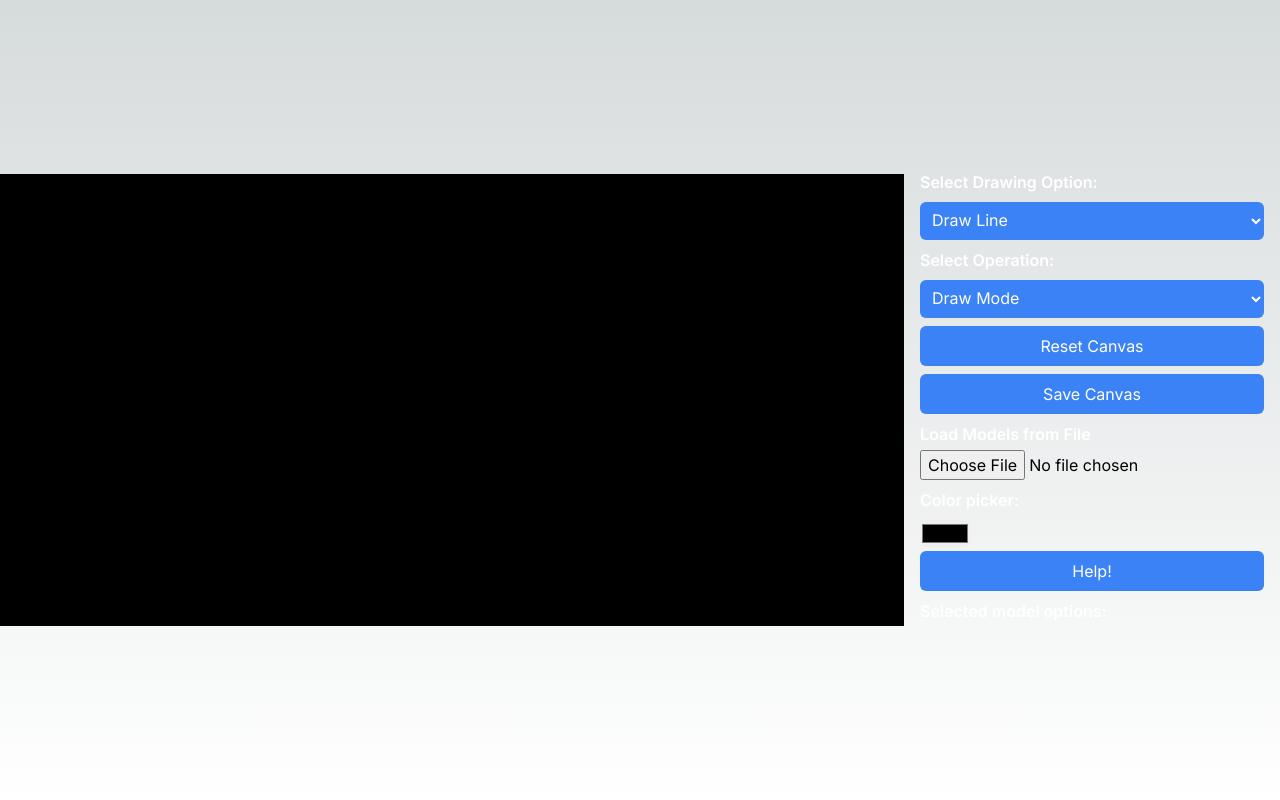
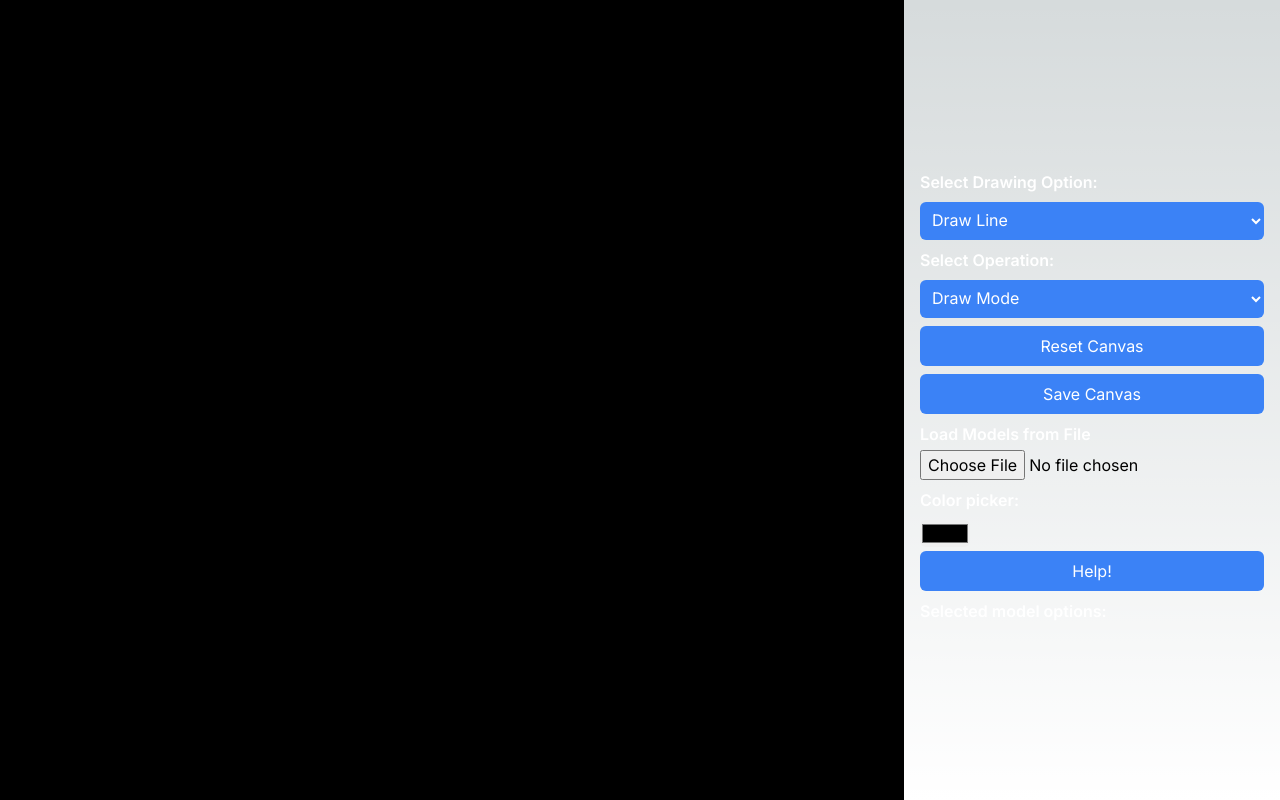
Before and after one commit to GAIB20/tugas-besar-grafkom-1-webglhf, a Next.js app: page / in a window 1280 px wide. Built offline with nearby package versions, Linux system fonts and the light colour scheme.

Commit message:
chore: delete comment and chg canvas to fix size

```diff
--- a/src/app/canvas.tsx
+++ b/src/app/canvas.tsx
@@ -18,7 +18,14 @@ import Modal from "react-modal";
 import { Polygon } from "@/webgl/models/polygon";
 import { Union } from "@/webgl/tools/union";
 
-type Mode = "draw" | "select" | "translate" | "rotate" | "pointMover" | "scale" | "union";
+type Mode =
+  | "draw"
+  | "select"
+  | "translate"
+  | "rotate"
+  | "pointMover"
+  | "scale"
+  | "union";
 type ModelType = "line" | "rectangle" | "square" | "polygon";
 
 export default function Canvas() {
@@ -29,7 +36,8 @@ export default function Canvas() {
     null
   );
   const [isModalOpen, setIsModalOpen] = useState(false);
-  const [enableAutoConvexHull, setEnableAutoConvexHull] = useState<Boolean>(true);
+  const [enableAutoConvexHull, setEnableAutoConvexHull] =
+    useState<Boolean>(true);
 
   const openModal = () => {
     setIsModalOpen(true);
@@ -242,25 +250,6 @@ export default function Canvas() {
     reader.readAsText(file); // Read file as text
   }
 
-  // function computeDimension() {
-  //   const selectedModel = drawer?.getSelectedModel();
-
-  //   if (selectedModel?.getType() === "line") {
-  //     const line = selectedModel as Line;
-  //     setWidth(Math.round(line.getWidth()));
-  //   }
-  //   if (selectedModel?.getType() === "square") {
-  //     const square = selectedModel as Square;
-  //     setWidth(square.getSize());
-  //   }
-
-  //   if (selectedModel?.getType() === "rectangle") {
-  //     const rectangle = selectedModel as Rectangle;
-  //     setHeight(rectangle.getHeight());
-  //     setWidth(rectangle.getWidth());
-  //   }
-  // }
-
   function handleMouseDown(
     e: React.MouseEvent<HTMLCanvasElement, globalThis.MouseEvent>
   ) {
@@ -313,19 +302,27 @@ export default function Canvas() {
       }
     }
 
-    if (mode === "draw" && (objectToDraw === "polygon" || drawer.getSelectedModel()?.getType() === "polygon")){
-      console.log("DRAWING POLYGON POINTS")
-      if (drawer.getSelectedModel() === null){
-        console.log("NULL")
+    if (
+      mode === "draw" &&
+      (objectToDraw === "polygon" ||
+        drawer.getSelectedModel()?.getType() === "polygon")
+    ) {
+      console.log("DRAWING POLYGON POINTS");
+      if (drawer.getSelectedModel() === null) {
+        console.log("NULL");
         const model = new Polygon();
-        model.addVertice(new Point(e.clientX - rect.left, e.clientY - rect.top));
+        model.addVertice(
+          new Point(e.clientX - rect.left, e.clientY - rect.top)
+        );
         if (enableAutoConvexHull) model.doConvexHull();
         model.isDrawing = true;
         drawer.addModel(model);
         drawer.select(model);
       } else {
         const model = drawer.getSelectedModel() as Polygon;
-        model.addVertice(new Point(e.clientX - rect.left, e.clientY - rect.top));
+        model.addVertice(
+          new Point(e.clientX - rect.left, e.clientY - rect.top)
+        );
         if (enableAutoConvexHull) model.doConvexHull();
       }
       drawer.draw();
@@ -343,38 +340,6 @@ export default function Canvas() {
         toast.success("Model added to union operation.");
       }
     }
-
-    // if (mode === "pointMover" && pointMover && drawer.getSelectedVertice()) {
-    //   pointMover.start(
-    //     drawer.getSelectedModel() as Model,
-    //     new Point(e.clientX - rect.left, e.clientY - rect.top)
-    //   );
-    // }
-
-    // if (mode === "translate" && translator && drawer.getSelectedModel()) {
-    //   translator.start(
-    //     drawer.getSelectedModel() as Model,
-    //     new Point(e.clientX - rect.left, e.clientY - rect.top)
-    //   );
-    //   return;
-    // }
-
-    // if (mode === "rotate" && rotator && drawer.getSelectedModel()) {
-    //   rotator.start(
-    //     drawer.getSelectedModel() as Model,
-    //     new Point(e.clientX - rect.left, e.clientY - rect.top)
-    //   );
-    //   return;
-    // }
-
-    // if (mode === "scale" && scaler && drawer.getSelectedModel()) {
-    //   console.log("MODE SCALER");
-    //   scaler.start(
-    //     drawer.getSelectedModel() as Model,
-    //     new Point(e.clientX - rect.left, e.clientY - rect.top)
-    //   );
-    //   return;
-    // }
 
     const model = getModel(e, rect);
 
@@ -403,7 +368,8 @@ export default function Canvas() {
 
     const models = drawer.getModels();
 
-    for (let i = models.length - 1; i >= 0; i--) { // Iterate backwards to start from the topmost model
+    for (let i = models.length - 1; i >= 0; i--) {
+      // Iterate backwards to start from the topmost model
       const model = models[i];
       if (model.isPointInside(point, 10)) {
         return model;
@@ -436,27 +402,6 @@ export default function Canvas() {
       }
     }
 
-    // if (mode === "translate" && translator) {
-    //   translator.move(new Point(e.clientX - rect!.left, e.clientY - rect!.top));
-    //   return;
-    // }
-
-    // if (mode === "rotate" && rotator) {
-    //   rotator.move(new Point(e.clientX - rect!.left, e.clientY - rect!.top));
-    //   return;
-    // }
-
-    // if (mode === "scale" && scaler) {
-    //   console.log("MOVING SCALER");
-    //   scaler.move(new Point(e.clientX - rect!.left, e.clientY - rect!.top));
-    //   return;
-    // }
-
-    // if (mode === "pointMover" && pointMover) {
-    //   pointMover.move(new Point(e.clientX - rect!.left, e.clientY - rect!.top));
-    //   return;
-    // }
-
     if (!startPoint || !currentDrawingModel) {
       return;
     }
@@ -473,7 +418,6 @@ export default function Canvas() {
     });
 
     drawer.draw();
-    // computeDimension();
   }
 
   function handleMouseUp(
@@ -507,36 +451,16 @@ export default function Canvas() {
       const tool = mapModeToTool[mode];
       if (tool) {
         tool.end();
-
-        // if (mode === "pointMover") {
-        //   computeDimension();
-        // }
       }
     }
-
-    // if (mode === "translate" && translator) {
-    //   translator.end();
-    // }
-
-    // if (mode === "rotate" && rotator) {
-    //   rotator.end();
-    // }
-
-    // if (mode === "scale" && scaler) {
-    //   console.log("ENDING SCALER");
-    //   scaler.end();
-    // }
-
-    // if (mode === "pointMover" && pointMover) {
-    //   pointMover.end();
-    //   computeDimension();
-    // }
 
     setCurrentDrawingModel(null);
     setStartPoint(null);
   }
 
-  function handleDoubleClick(e: React.MouseEvent<HTMLCanvasElement, globalThis.MouseEvent>) {
+  function handleDoubleClick(
+    e: React.MouseEvent<HTMLCanvasElement, globalThis.MouseEvent>
+  ) {
     drawer?.unselect();
   }
 
@@ -586,12 +510,6 @@ export default function Canvas() {
     clear();
     if (drawer) setTranslator(new Translator(drawer));
   }
-
-  // function handleScale() {
-  //   setMode("scale");
-  //   clear();
-  //   if (drawer) setScaler(new Scaler(drawer));
-  // }
 
   function handlePointMover() {
     if (drawer?.getSelectedVertice() === null) {
@@ -737,7 +655,7 @@ export default function Canvas() {
       );
     } else if (selectedModelType === "polygon") {
       return (
-        <div style={{ display: 'flex', flexDirection: 'column' }}>
+        <div style={{ display: "flex", flexDirection: "column" }}>
           <button
             className="bg-blue-500 p-2 rounded-md text-white mt-2"
             onClick={() => {
@@ -745,7 +663,7 @@ export default function Canvas() {
               if (selectedModel) {
                 selectedModel.doConvexHull();
                 drawer?.draw();
-                toast.success("Successfully created a convex hull")
+                toast.success("Successfully created a convex hull");
               }
             }}
           >
@@ -778,15 +696,17 @@ export default function Canvas() {
 
   return (
     <>
+      <div className="w-full h-full max-h-screen overflow-auto">
         <canvas
           ref={canvasRef}
           id="webgl-canvas"
-        className="w-full h-full bg-gray-200"
+          className="w-[1920px] h-[1080px] bg-gray-200"
           onMouseDown={handleMouseDown}
           onMouseMove={handleMouseMove}
           onMouseUp={handleMouseUp}
           onDoubleClick={handleDoubleClick}
         />
+      </div>
 
       <div className="flex flex-col h-full rounded-md bg-gray-black p-4">
         <label
@@ -811,19 +731,20 @@ export default function Canvas() {
           <option value="polygon">Draw Polygon</option>
         </select>
 
-        { (objectToDraw === "polygon") &&
-          (
+        {objectToDraw === "polygon" && (
           <button
-              className={`${enableAutoConvexHull ? 'bg-red-500' : 'bg-green-500'} p-2 rounded-md text-white mb-2`}
-              onClick={ (_) => {
-                  setEnableAutoConvexHull(!enableAutoConvexHull)
-                }
-              }
+            className={`${
+              enableAutoConvexHull ? "bg-red-500" : "bg-green-500"
+            } p-2 rounded-md text-white mb-2`}
+            onClick={(_) => {
+              setEnableAutoConvexHull(!enableAutoConvexHull);
+            }}
           >
-                {enableAutoConvexHull ? 'Disable Auto Convex Hull' : 'Enable Auto Convex Hull'}
+            {enableAutoConvexHull
+              ? "Disable Auto Convex Hull"
+              : "Enable Auto Convex Hull"}
           </button>
-          )
-        }
+        )}
 
         <label
           htmlFor="mode"
@@ -847,8 +768,7 @@ export default function Canvas() {
           <option value="animate">Animate!</option>
         </select>
 
-        { (mode === "union") &&
-          (
+        {mode === "union" && (
           <button
             className="bg-red-500 p-2 rounded-md text-white mb-2"
             onClick={() => {
@@ -857,8 +777,7 @@ export default function Canvas() {
           >
             Merge/Unify Models
           </button>
-          )
-        }
+        )}
 
         <button
           className="bg-blue-500 p-2 rounded-md text-white mb-2"
```
Lines whose indentation alone changed are shown as unchanged.
